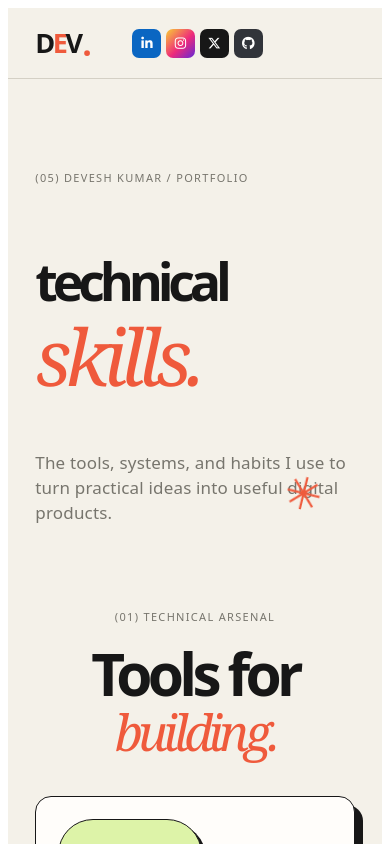
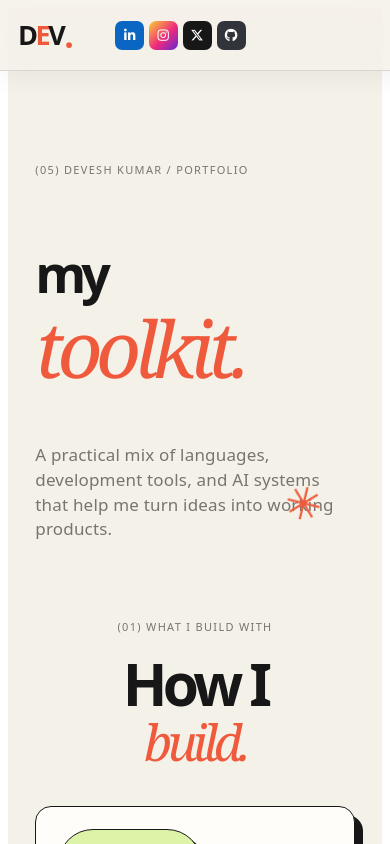
Before and after one commit to Devdk123/Portfolio, a React (Vite) app: page / in a window 390 px wide. Both pictures are taken after a click on the button "my services". Shown: the top 844 px of the page. Built offline with nearby package versions, Linux system fonts and the light colour scheme.

Commit message:
style: fix translucent navigation and clarify skills page

```diff
--- a/src/App.css
+++ b/src/App.css
@@ -1,4 +1,6 @@
 /* Home hero refresh */
+main { padding-top: 84px; }
+main > .site-header { position: fixed; inset: 0 0 auto; z-index: 18; width: 100%; height: 84px; background: rgba(244, 241, 233, .82); border-bottom-color: rgba(23, 23, 23, .12); box-shadow: 0 8px 24px rgba(23, 23, 23, .05); backdrop-filter: blur(16px) saturate(1.12); -webkit-backdrop-filter: blur(16px) saturate(1.12); }
 main .point-of-view { position: relative; min-height: 620px; display: flex; flex-direction: column; justify-content: space-between; padding: 38px clamp(24px, 7vw, 120px) 28px; overflow: hidden; }
 main .point-heading { display: flex; justify-content: space-between; align-items: center; gap: 20px; }
 main .point-heading > span:last-child { color: #96938b; font-size: 9px; font-weight: 700; letter-spacing: .15em; }
@@ -19,6 +21,8 @@ main .home-tech-heading h2 em { color: var(--red); font: italic clamp(60px, 7.7v
 main .home-tech-copy p { max-width: 390px; margin: 0 0 20px; color: var(--muted); font-size: 15px; line-height: 1.55; }
 main .home-tech .skills-groups { margin: 0; }
 @media (max-width: 700px) {
+	main { padding-top: 70px; }
+	main > .site-header { height: 70px; padding-right: 18px; padding-left: 18px; }
 	main .home-tech { padding-top: 66px; padding-bottom: 78px; }
 	main .home-tech-heading { display: block; margin-bottom: 34px; }
 	main .home-tech-heading h2 { margin-top: 22px; font-size: clamp(56px, 14vw, 78px); }
--- a/src/App.jsx
+++ b/src/App.jsx
@@ -97,7 +97,7 @@ function App() {
     <main>
       {intro && <div className="intro-screen"><div className="intro-name"><span>D</span><span>E</span><span>V</span></div><p>Devesh Kumar / portfolio</p></div>}
       <Header navigate={navigate} />
-      {route === '/projects' ? <ProjectsPage setCursor={setCursor} /> : route === '/achievements' ? <AchievementsPage /> : route === '/about' ? <AboutPage navigate={navigate} /> : route === '/skills' ? <SkillsPage /> : route === '/contact' ? <ContactPage /> : <HomePage navigate={navigate} setCursor={setCursor} />}
+        {route === '/projects' ? <ProjectsPage setCursor={setCursor} /> : route === '/achievements' ? <AchievementsPage /> : route === '/about' ? <AboutPage navigate={navigate} /> : route === '/skills' ? <SkillsPage /> : route === '/contact' ? <ContactPage /> : <HomePage navigate={navigate} setCursor={setCursor} />}
       <Footer navigate={navigate} />
       <div className={`cursor-orbit ${cursor.visible && cursor.active ? 'cursor-visible cursor-project' : ''}`} style={{ left: cursor.x, top: cursor.y }} aria-hidden="true"><span /></div>
       <div className="cursor-label" style={{ left: cursor.x, top: cursor.y, opacity: cursor.active ? 1 : 0 }}>open project ↗</div>
@@ -182,7 +182,45 @@ function SkillsPage() {
     ['AI & Product Exploration', 'Turning ambitious product ideas into expressive prototypes, useful interfaces, and practical digital systems.', 'Adhikar AI, product experiments'],
     ['Technical Consulting', 'Choosing the right structure, tools, and interaction model to move an idea from rough concept to useful product.', 'Architecture, performance, delivery'],
   ]
-  return <section className="page section-wrap services-page"><PageIntro number="05" title={<>technical<br /><em>skills.</em></>} copy="The tools, systems, and habits I use to turn practical ideas into useful digital products." /><div className="skills-technical"><div className="skills-technical-heading"><span className="section-kicker">(01) technical arsenal</span><h2>Tools for<br /><em>building.</em></h2></div><div className="skills-groups">{skillGroups.map(([title, items], index) => <ScrollReveal as="article" key={title} className="skill-category" delay={index * 70}><h3>{title}</h3><div>{items.map((item) => <span key={item}>{item}</span>)}</div></ScrollReveal>)}</div></div><h2 className="services-title">What I can help build</h2><div className="services-grid">{services.map(([title, description, proof], index) => <article className={`service-panel service-${index + 1}`} key={title}><h3>{title}</h3><p>{description}</p><strong>Proof:</strong><small>{proof}</small></article>)}</div><div className="learning-journey"><div className="journey-heading"><span className="section-kicker">(02) education &amp; experience</span><h2>Learning by<br /><em>building.</em></h2></div><div className="journey-list">{journey.map((item, index) => <JourneyItem key={item[1]} item={item} index={index} />)}</div></div></section>
+  return (
+    <section className="page section-wrap services-page">
+      <PageIntro number="05" title={<>my<br /><em>toolkit.</em></>} copy="A practical mix of languages, development tools, and AI systems that help me turn ideas into working products." />
+      <div className="skills-technical">
+        <div className="skills-technical-heading">
+          <span className="section-kicker">(01) what I build with</span>
+          <h2>How I<br /><em>build.</em></h2>
+        </div>
+        <div className="skills-groups">
+          {skillGroups.map(([title, items], index) => (
+            <ScrollReveal as="article" key={title} className="skill-category" delay={index * 70}>
+              <h3>{title}</h3>
+              <div>{items.map((item) => <span key={item}>{item}</span>)}</div>
+            </ScrollReveal>
+          ))}
+        </div>
+      </div>
+      <h2 className="services-title">What I can help build</h2>
+      <div className="services-grid">
+        {services.map(([title, description, proof], index) => (
+          <article className={`service-panel service-${index + 1}`} key={title}>
+            <h3>{title}</h3>
+            <p>{description}</p>
+            <strong>Proof:</strong>
+            <small>{proof}</small>
+          </article>
+        ))}
+      </div>
+      <div className="learning-journey">
+        <div className="journey-heading">
+          <span className="section-kicker">(02) education &amp; experience</span>
+          <h2>Learning by<br /><em>building.</em></h2>
+        </div>
+        <div className="journey-list">
+          {journey.map((item, index) => <JourneyItem key={item[1]} item={item} index={index} />)}
+        </div>
+      </div>
+    </section>
+  )
 }
 
 function JourneyItem({ item, index }) {
```
